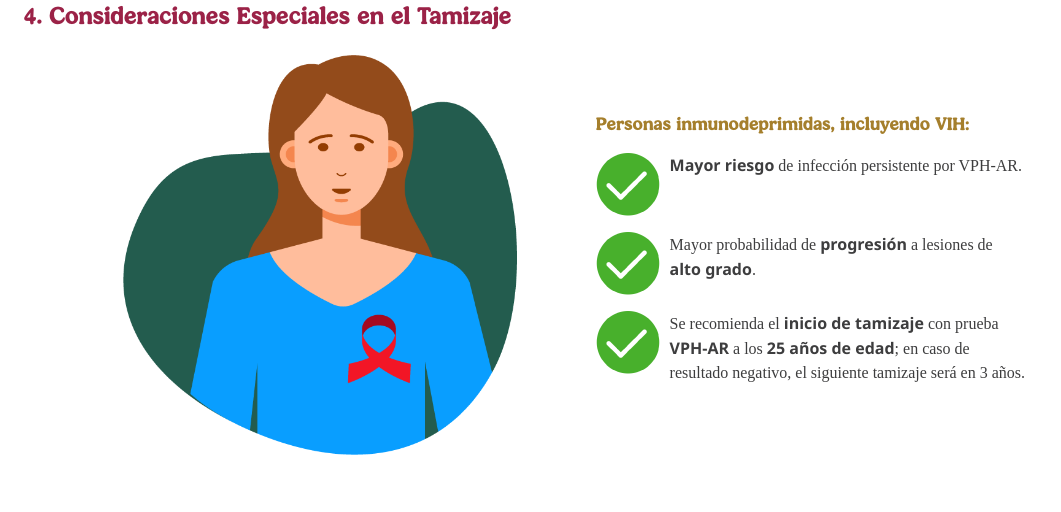
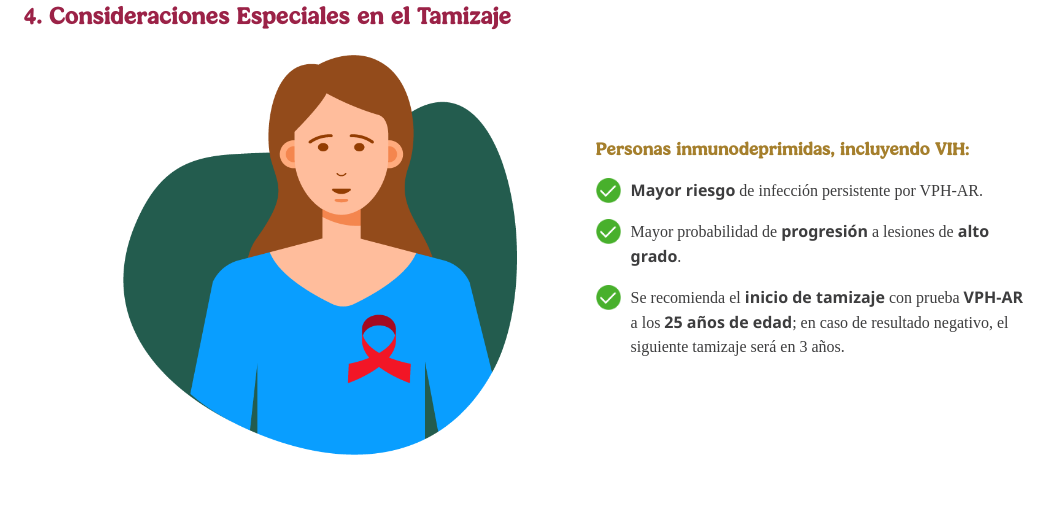
Before and after one commit to wahaf13/ops_605, a plain HTML site: page modulo_4/6.html in a window 1280 px wide. Shown: the top 512 px of the page, without its empty margins (0-1061 px from the left). Drawn offline with nearby package versions, Linux system fonts and the light colour scheme; a web font is replaced by a local one.

Commit message:
Add files via upload

```diff
--- a/modulo_4/6.html
+++ b/modulo_4/6.html
@@ -49,21 +49,21 @@
                 </p>
 
                 <div class="bloque-con-icono">
-                  <img src="assets/img/check.png" alt="" class="">
+                  <img src="assets/img/check.png" alt="" class="" style="width:25px; height: 25px;">
                   <p>
                     <b>Mayor riesgo</b> de infección persistente por VPH-AR.
                   </p>
                 </div>
 
                 <div class="bloque-con-icono">
-                  <img src="assets/img/check.png" alt="" class="">
+                  <img src="assets/img/check.png" alt="" class="" style="width:25px; height: 25px;">
                   <p>
                     Mayor probabilidad de <b>progresión</b> a lesiones de <b>alto grado</b>.
                   </p>
                 </div>
 
                 <div class="bloque-con-icono">
-                  <img src="assets/img/check.png" alt="" class="">
+                  <img src="assets/img/check.png" alt="" class="" style="width:25px; height: 25px;">
                   <p>
                     Se recomienda el <b>inicio de tamizaje</b> con prueba <b>VPH-AR</b> a los <b>25 años de edad</b>; en caso de resultado negativo, el siguiente tamizaje será en 3 años.
                   </p>
```
